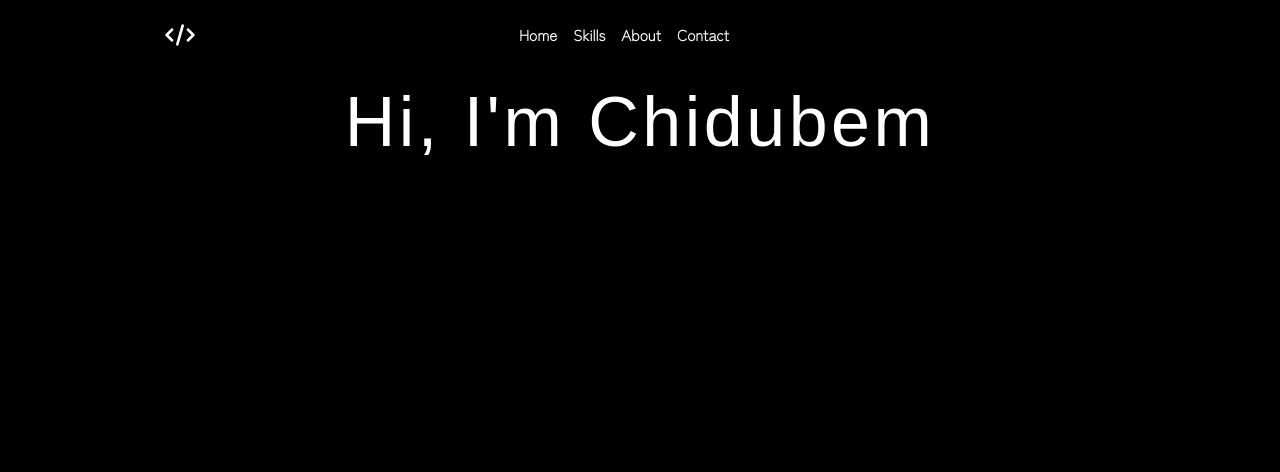
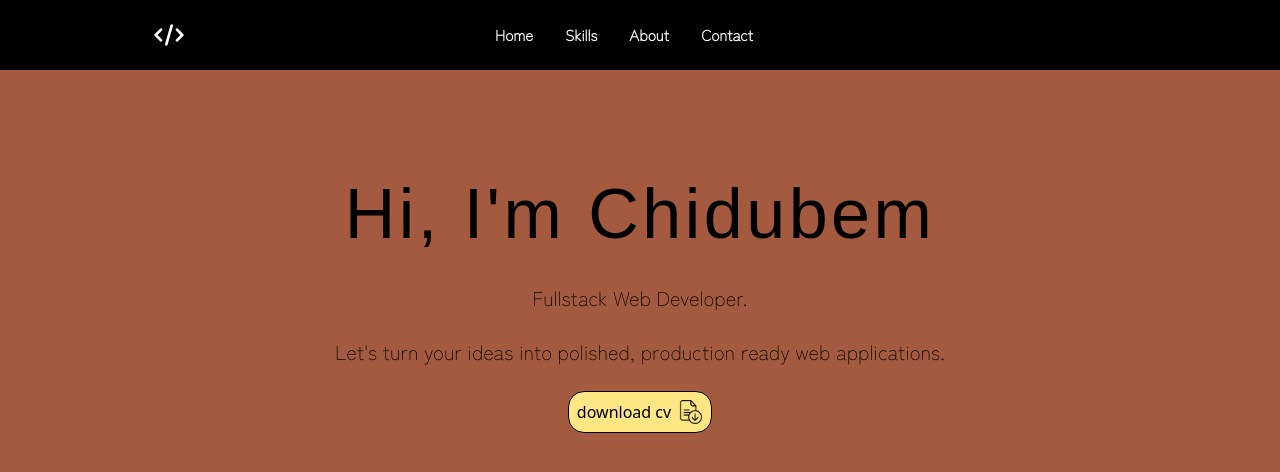
Before and after one commit to Chidub3m1/my-portfolio, an Astro site in the folder my-portfolio/: page / in a window 1280 px wide. Built offline with nearby package versions, Linux system fonts and the light colour scheme; Astro itself is replaced by a stand-in of ours; a web font is replaced by a local one.

Commit message:
done with hero page (might edit)

```diff
--- a/my-portfolio/astro.config.mjs
+++ b/my-portfolio/astro.config.mjs
@@ -7,9 +7,5 @@ import tailwindcss from '@tailwindcss/vite';
 export default defineConfig({
   vite: {
     plugins: [tailwindcss()]
-  },
-  server: {
-    host: '172.20.10.2', // or use your IP like '192.168.1.100'
-    port: 5173
   }
 });
--- a/my-portfolio/src/Components/Nav.astro
+++ b/my-portfolio/src/Components/Nav.astro
@@ -1,18 +1,20 @@
 ---
-
+import { Image } from "astro:assets";
+import code from "../../public/images/code.png"
+import dropDown from "../../public/images/arrow.png"
 ---
-<nav class="sticky top-0 flex justify-evenly overflow-visible h-[70px] p-4">
+<nav class="bg-black sticky top-0 flex justify-evenly overflow-visible h-[70px] p-4">
 
     <div class="flex flex-1 items-center">
-        <img src="/images/code.png" alt="_logo" class="m-auto w-8">
+        <Image src={code} alt="_logo" format="webp" quality={10} class="m-auto w-8">
     </div>
 
     <div class="flex flex-auto justify-center gap-4 items-center max-md:hidden">
         <div class="p-3 flex justify-center gap-4">
-        <a href="#home" id="homeLink" class="menu hover:border-b-white hover:border-b-3 text-gray-400 text-[15px]">Home</a>
-        <a href="#skills" id="skillsLink" class="menu text-gray-400  text-[15px] hover:border-b-white hover:border-b-3">Skills</a>
-        <a href="#about" id="aboutLink" class="menu text-gray-400  text-[15px] hover:border-b-white hover:border-b-3">About</a>
-        <a href="#contact" id="contactLink" class="menu text-gray-400  text-[15px] hover:border-b-white hover:border-b-3">Contact</a>
+        <a href="#home" id="homeLink" class="menu p-2 hover:border-b-white hover:border-b-3 text-gray-400 text-[15px]">Home</a>
+        <a href="#skills" id="skillsLink" class="menu p-2 text-gray-400  text-[15px] hover:border-b-white hover:border-b-3">Skills</a>
+        <a href="#about" id="aboutLink" class="menu p-2 text-gray-400  text-[15px] hover:border-b-white hover:border-b-3">About</a>
+        <a href="#contact" id="contactLink" class="menu p-2 text-gray-400  text-[15px] hover:border-b-white hover:border-b-3">Contact</a>
         </div>
     </div>
 
--- a/my-portfolio/src/pages/index.astro
+++ b/my-portfolio/src/pages/index.astro
@@ -1,9 +1,21 @@
 ---
 import Layout from "../layouts/layout.astro"
+import { Image } from "astro:assets";
+import github from '../../public/images/github.png'
+import file from "../../public/images/file.png"
+import LinkedIn from "../../public/images/linkedin.png"
 ---
 <Layout title="Home">
-<section id="home">
-    <header class="tracking-wider text-white text-center text-[70px] max-md:text-[50px]">Hi, I'm Chidubem</header>
+<section id="home" class="hero mt-15 p-8">
+    <header class="hero__header hover:scale-[1.01] tracking-wider text-black text-center text-[70px] max-md:text-[50px] transition-all duration-2s">Hi, I'm Chidubem</header>
+    <p class="hero__p hero__p--1 text-center mt-4">Fullstack Web Developer.</p>
+    <br>
+    <p class="hero__p hero__p--2 text-center">Let's turn your ideas into polished, production ready web applications.</p>
+    <br>
+    <button class="cv flex hover:scale-[1.05] transition-all duration-2s bg-amber-200 gap-2 border-1 p-2 rounded-2xl m-auto active:bg-transparent">
+        download cv
+        <Image src={file} alt="cv" class="w-6" format="webp" quality={10} loading="eager"/>
+    </button>
 </section>
 <section id="skills"></section>
 <section id="about"></section>
--- a/my-portfolio/src/styles/global.css
+++ b/my-portfolio/src/styles/global.css
@@ -4,10 +4,23 @@ html {
     scroll-behavior: smooth;
 }
 body{
-    background-color: black;
+    background-color: #a35a3e;
 }
-svg{
-    color: white;
+
+.cv{
+    animation: zoom 2s, fadeIn 2s;
+}
+
+.hero__p{
+      font-family: "Zen Kaku Gothic New", sans-serif;
+      font-weight: 500;
+      font-size: 20px;
+}
+.hero__p--1{
+    animation: slideRight 2s, fadeIn 2s;
+}
+.hero__p--2{
+    animation: slideLeft 2s, fadeIn 2s;
 }
 a{
   font-family: "Zen Kaku Gothic New", sans-serif;
@@ -17,7 +30,7 @@ a{
 h1{
     color: white;
 }
-header{
+.hero__header{
     font-family: 'Panchang', sans-serif;
     white-space: normal;
     animation: fadeIn 2s, moveIn 2s;
@@ -58,3 +71,30 @@ header{
 
         }
     }
+@keyframes slideRight {
+    0%{
+        transform: translateX(-100vw);
+    }
+    100%{
+        transform: translateX(0);
+    }
+}
+@keyframes slideLeft {
+    0%{
+        transform: translateX(100vw);
+    }
+    100%{
+        transform: translateX(0);
+    }
+}
+@keyframes zoom {
+    0%{
+        transform: scale(0.1);
+    }
+    50%{
+        transform: scale(1.05);
+    }
+    100%{
+        transform: scale(1);
+    }
+}
```
Also changed, not shown: my-portfolio/public/images/WhatsApp Image 2025-06-18 at 4.57.48 PM.jpeg (deleted), my-portfolio/public/images/file (1).png (added), my-portfolio/public/images/file.png (added), my-portfolio/public/images/github.png (added), my-portfolio/public/images/linkedin.png (added).
